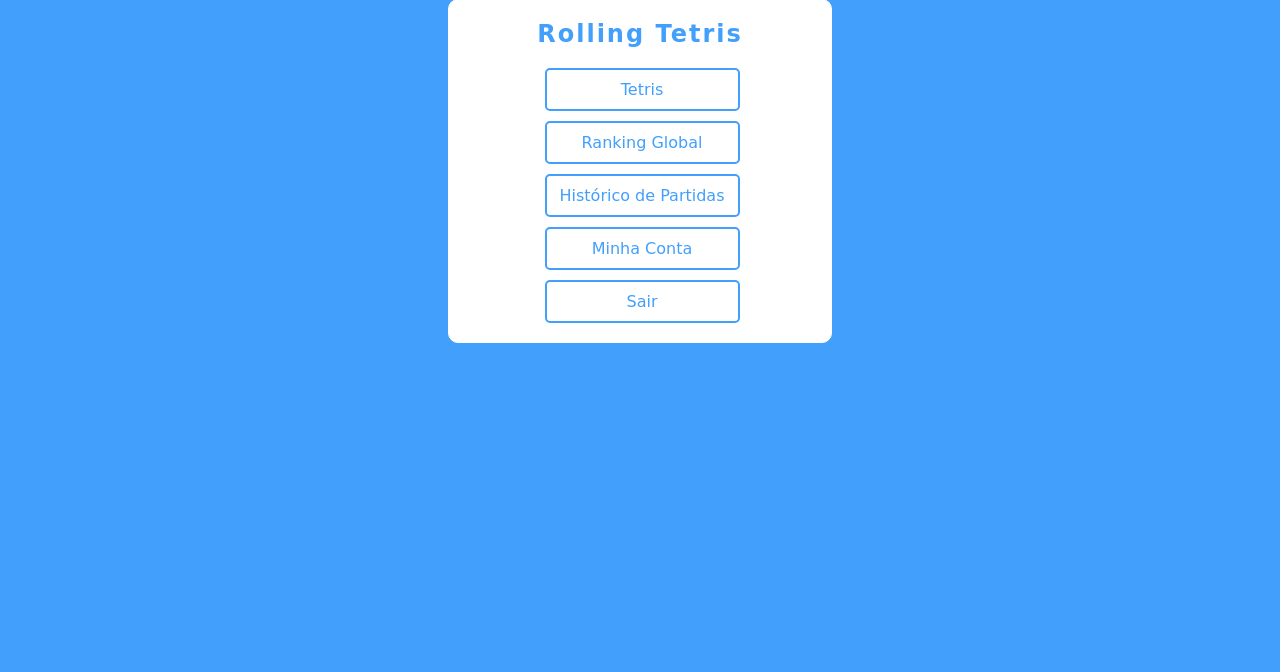
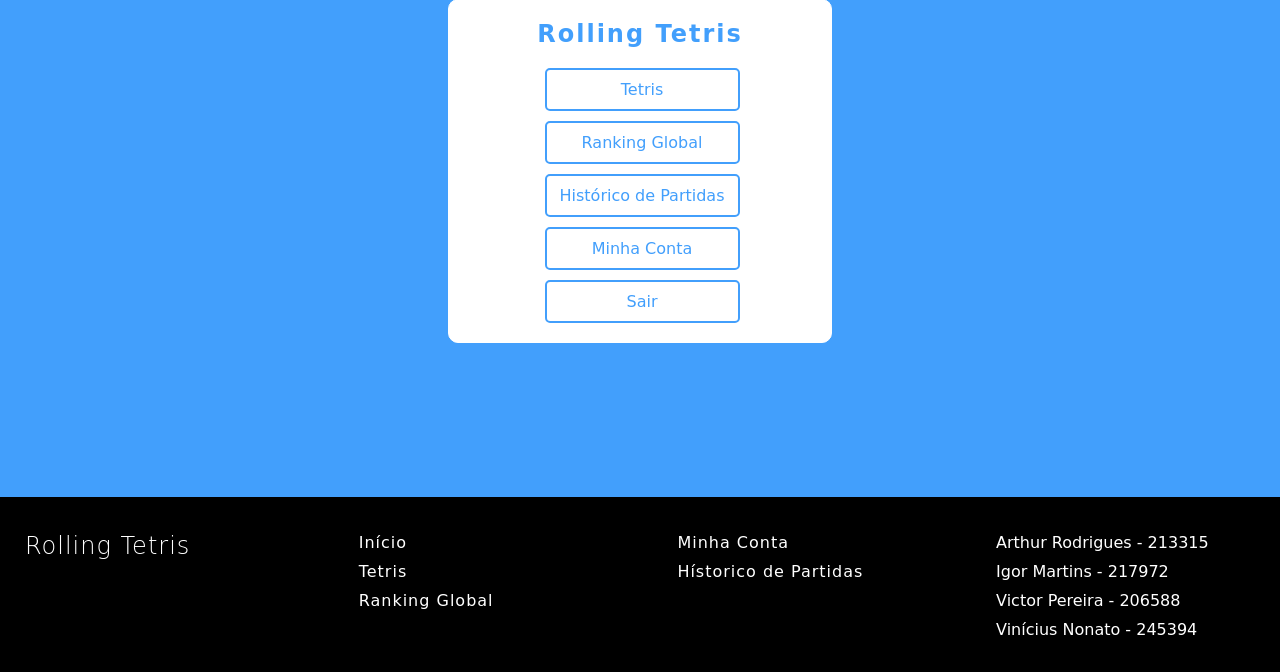
Before and after one commit to ArthurSMR/rolling-tetris, a PHP site: page /menu.php in a window 1280 px wide. Shown: the part 128-800 px from the top of the page. Run offline with PHP 8.4, Linux system fonts and the light colour scheme; some web fonts are replaced.

Commit message:
dynamic css

```diff
--- a/cadastro.php
+++ b/cadastro.php
@@ -5,7 +5,9 @@
     <meta charset="UTF-8">
     <meta name="viewport" content="width=device-width, initial-scale=1.0">
     <title>Rolling Tetris</title>
-    <link rel="stylesheet" type="text/css" href="css/styles.css" />
+    <style>
+         <?php include "css/styles.css"; ?>
+    </style>
     <link rel="preconnect" href="https://fonts.gstatic.com">
     <link href="https://fonts.googleapis.com/css2?family=Goldman:wght@400;700&display=swap" rel="stylesheet">
 </head>
--- a/footer.php
+++ b/footer.php
@@ -0,0 +1,38 @@
+<footer>
+    <div class="footer pagina-pequena">
+        <div class="coluna">
+            <div class="title">
+                <h2>Rolling Tetris</h2>
+            </div>
+        </div>
+        <div class="coluna">
+            <div class="menu">
+                <ul type="none">
+                    <li><a href="menu.html">Início</a></li>
+                    <li><a href="jogo.html">Tetris</a></li>
+                    <li><a href="ranking_global.html">Ranking Global</a></li>
+                </ul>
+            </div>
+        </div>
+        <div class="coluna">
+            <div class="livre">
+                <div class="menu">
+                    <ul type="none">
+                        <li><a href="#">Minha Conta</a></li>
+                        <li><a href="historico.html">Hístorico de Partidas</a></li>
+                    </ul>
+                </div>
+            </div>
+        </div>
+        <div class="coluna">
+            <div class="alunos">
+                <ul type="none">
+                    <li>Arthur Rodrigues - 213315</li>
+                    <li>Igor Martins - 217972</li>
+                    <li>Victor Pereira - 206588</li>
+                    <li>Vinícius Nonato - 245394</li>
+                </ul>
+            </div>
+        </div>
+    </div>
+</footer>
--- a/historico.php
+++ b/historico.php
@@ -5,7 +5,9 @@
     <meta charset="UTF-8">
     <meta name="viewport" content="width=device-width, initial-scale=1.0">
     <title>Histórico</title>
-    <link rel="stylesheet" type="text/css" href="css/styles.css" />
+    <style>
+         <?php include "css/styles.css"; ?>
+    </style>
     <link rel="preconnect" href="https://fonts.gstatic.com">
     <link href="https://fonts.googleapis.com/css2?family=Goldman:wght@400;700&display=swap" rel="stylesheet">
 </head>
--- a/index.php
+++ b/index.php
@@ -5,7 +5,9 @@
     <meta charset="UTF-8">
     <meta name="viewport" content="width=device-width, initial-scale=1.0">
     <title>Rolling Tetris</title>
-    <link rel="stylesheet" type="text/css" href="css/styles.css" />
+    <style>
+         <?php include "css/styles.css"; ?>
+    </style>
     <link rel="preconnect" href="https://fonts.gstatic.com">
     <link href="https://fonts.googleapis.com/css2?family=Goldman:wght@400;700&display=swap" rel="stylesheet">
 </head>
--- a/jogo.php
+++ b/jogo.php
@@ -4,7 +4,9 @@
 <head>
     <meta charset="UTF-8">
     <meta name="viewport" content="width=device-width, initial-scale=1.0">
-    <link rel="stylesheet" href="css/styles.css">
+    <style>
+         <?php include "css/styles.css"; ?>
+    </style>
     <link rel="preconnect" href="https://fonts.gstatic.com">
     <link href="https://fonts.googleapis.com/css2?family=Goldman:wght@400;700&display=swap" rel="stylesheet">
     <title>Rolling Tetris</title>
--- a/menu.php
+++ b/menu.php
@@ -3,10 +3,10 @@
 
 <head>
     <title>Rolling Tetris</title>
-
     <meta charset="utf-8">
-
-    <link rel="stylesheet" type="text/css" href="css/styles.css">
+    <style>
+         <?php include "css/styles.css"; ?>
+    </style>
     <link rel="preconnect" href="https://fonts.gstatic.com">
     <link href="https://fonts.googleapis.com/css2?family=Goldman:wght@400;700&display=swap" rel="stylesheet">
 </head>
--- a/ranking_global.php
+++ b/ranking_global.php
@@ -4,7 +4,9 @@
 <head>
     <meta charset="UTF-8">
     <meta name="viewport" content="width=device-width, initial-scale=1.0">
-    <link rel="stylesheet" href="css/styles.css">
+    <style>
+         <?php include "css/styles.css"; ?>
+    </style>
     <link rel="preconnect" href="https://fonts.gstatic.com">
     <link href="https://fonts.googleapis.com/css2?family=Goldman:wght@400;700&display=swap" rel="stylesheet">
     <title>Rolling Tetris</title>
```
Also changed, not shown: header.php (indentation only).
